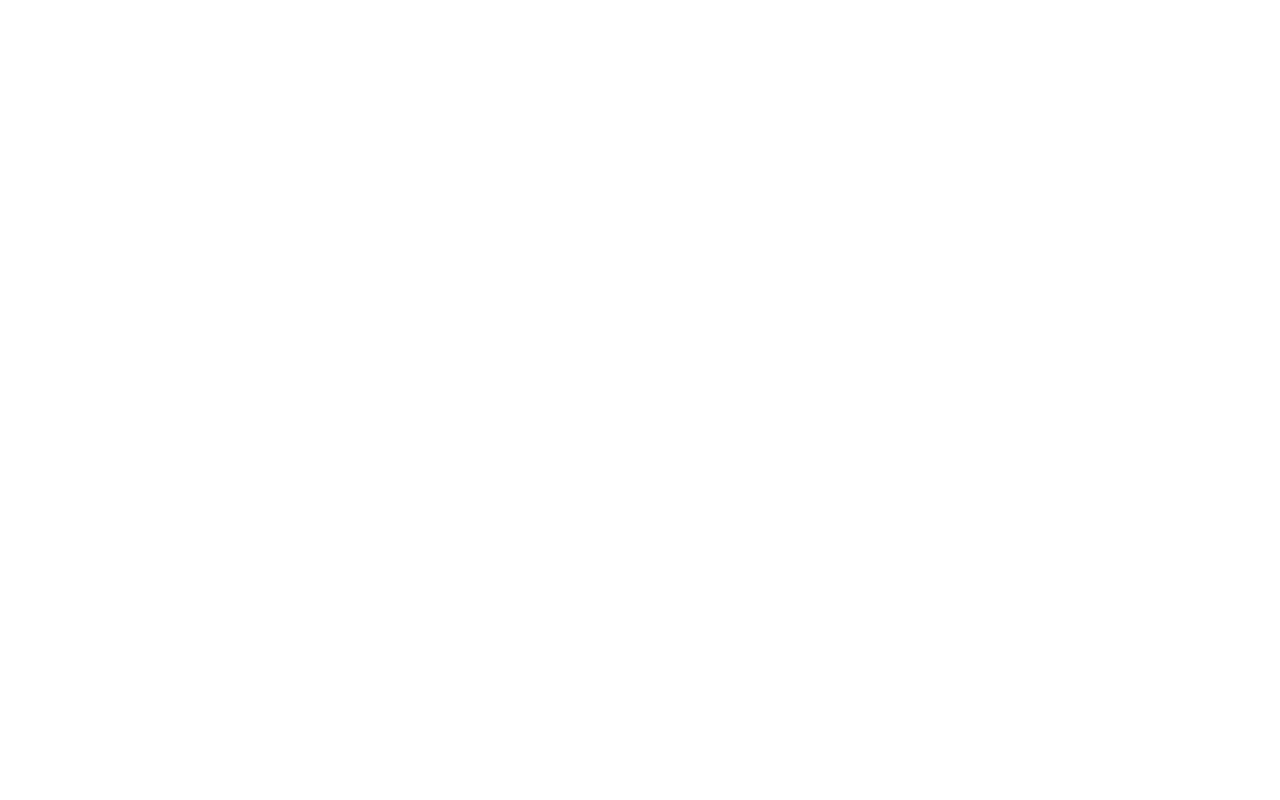
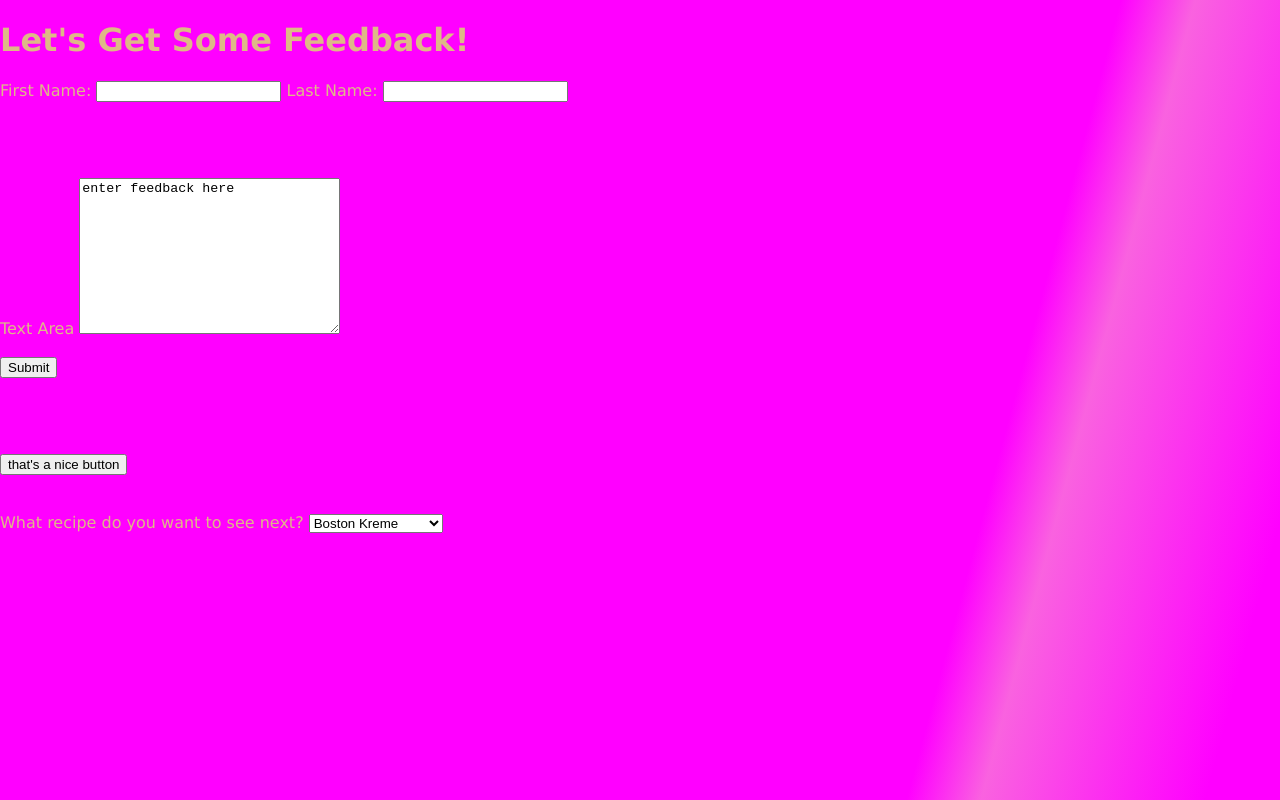
Before and after one commit to deanmastria/my_favorite_recipe, a plain HTML site: page form.html in a window 1280 px wide. Drawn offline with Linux system fonts and the light colour scheme.

Commit message:
form added

```diff
--- a/form.html
+++ b/form.html
@@ -0,0 +1,38 @@
+<!DOCTYPE html>
+<html lang="en">
+<head>
+    <meta charset="UTF-8">
+    <meta name="viewport" content="width=device-width, initial-scale=1.0">
+    <title>Document</title>
+    <link rel="stylesheet" href="styles.css"
+</head>
+<body>
+    <H1>Let's Get Some Feedback!</H1>
+    <form action="some html">
+        <label for="firsname">First Name:</label>
+        <input type="FirstName" name="FirstName">
+        <label for="Lastname">Last Name:</label>
+        <input type="Lastname" name="Lastname">
+    </form><br><br><br><br>
+
+    <form>
+        <label>Text Area</label>
+            <textarea name="message" rows="10" cols="30">enter feedback here</textarea>
+            <br><br>
+            <input type="submit">
+    </form><br><br><br><br>
+
+    <button> that's a nice button</button><br><br><br>
+
+    <form>
+        <label for="Donuts You Want Featured">What recipe do you want to see next?</label>
+        <select id="Donuts">
+            <option value="Boston Kreme">Boston Kreme</option>
+            <option value="Chocolate Sprinkle">Chocolate Sprinkle</option>
+            <option value="Croissant">Croissant</option>
+            <option value="Blueberry Cake">Blueberry Cake</option>
+        </select>
+    </form>
+
+</body>
+</html>
--- a/styles.css
+++ b/styles.css
@@ -74,7 +74,7 @@ body {
             font-size: 1em;
             border-collapse: collapse;
         }
-        .kcal,td,th {
+        td,th {
             border: 1px;
             border-style: solid;
             text-align: left;
```
